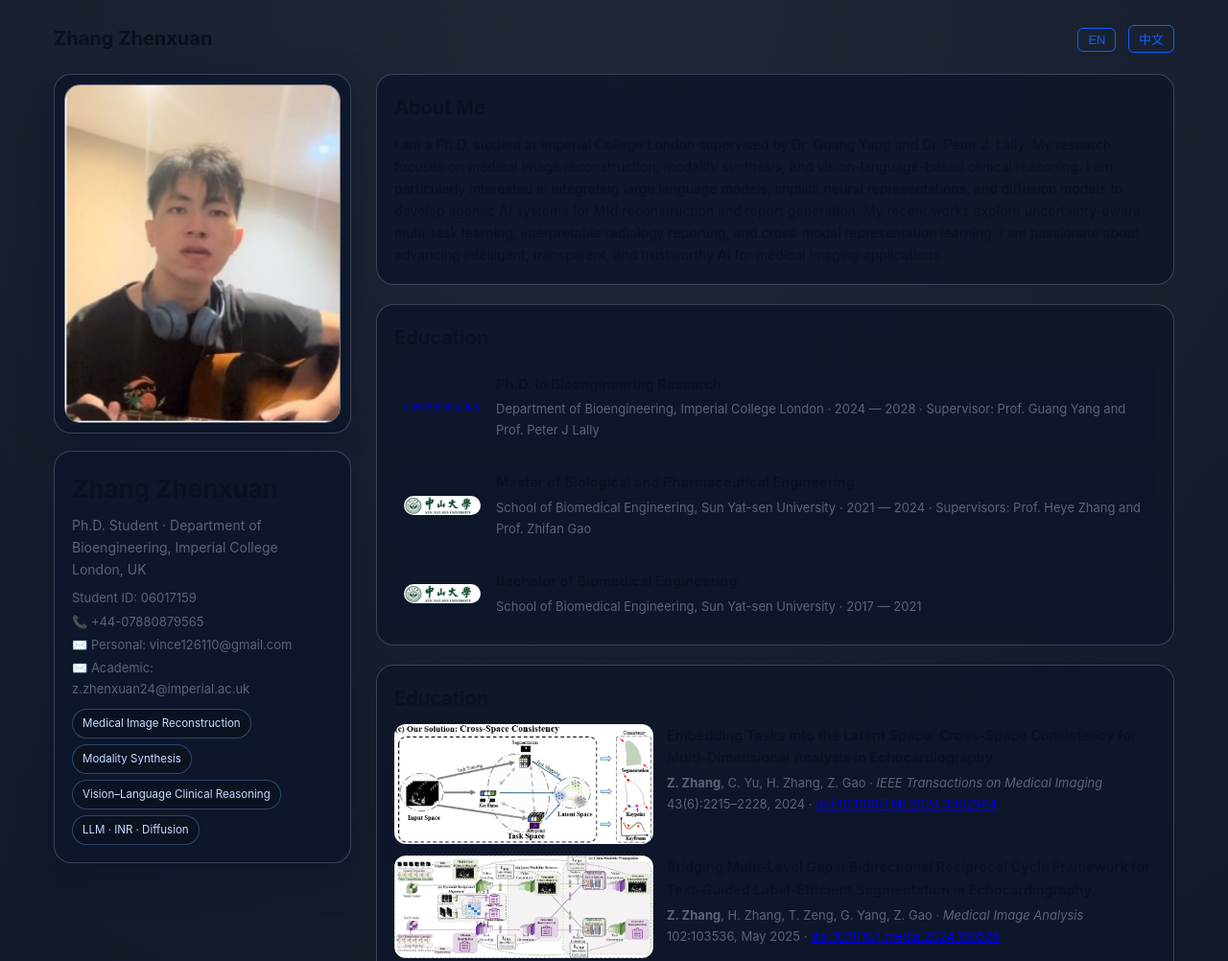
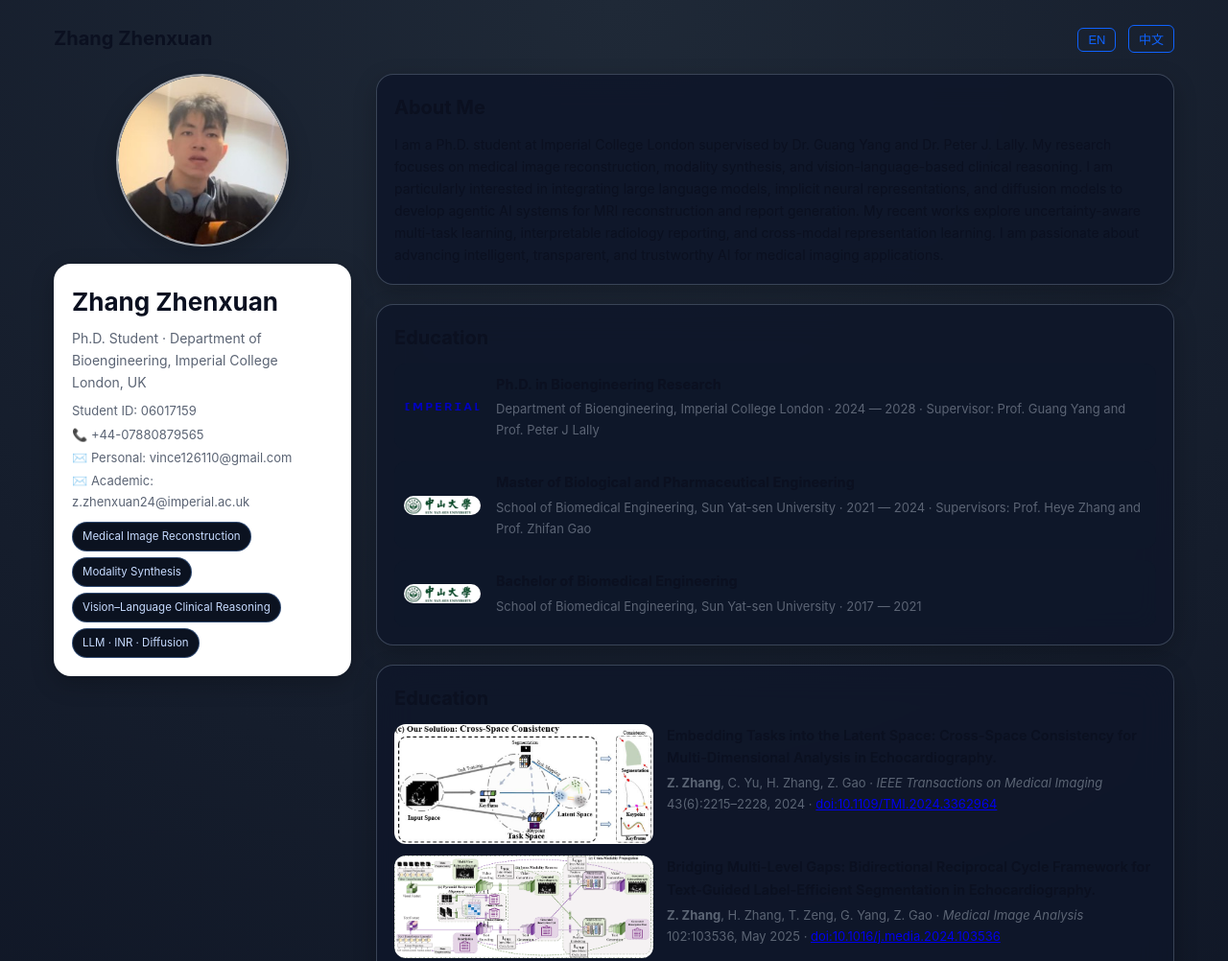
Before and after one commit to Zhenxuan-Zhang/zhenxuan-zhang.github.io, a plain HTML site: page index.html in a window 1280 px wide. Shown: the top 1002 px of the page at 96% size. Drawn offline with Linux system fonts and the light colour scheme.

Commit message:
Update styles for card and headshot elements

```diff
--- a/index.html
+++ b/index.html
@@ -10,16 +10,17 @@
     :root{
     --bg:#0b1020;
     --bg-glass:rgba(255,255,255,0.04);
-      --card:#11162a;
-      --muted:#a3acc2;
-      --text:#e6ecff;
-      --brand:#6ea8fe;
-      --accent:#8bd3ff;
-      --ring:rgba(110,168,254,.4);
+    --card:rgba(255,255,255,0.18); /* ✨卡片变亮玻璃 */
+    --muted:#374151; /* 更深灰 */
+    --text:#111827; /* 主文本变深色（深灰黑） */
+    --brand:#2563eb; /* 科技蓝 */
+    --accent:#0ea5e9;
+    --ring:rgba(37,99,235,.35);
     --w:1200px;
     --r:18px;
-      --blur:14px;
+    --blur:18px; /* 更柔和 */
   }
+
 
     /* 亮色模式可选 */
     @media (prefers-color-scheme: light){
@@ -102,29 +103,46 @@
     }
 
     /* 通用卡片 */
-    .card{
-      background:rgba(15,23,42,0.92);
+    .card, section{
+    background:var(--card);
+    backdrop-filter:blur(var(--blur));
     border-radius:var(--r);
-      padding:18px 18px;
-      border:1px solid rgba(148,163,184,0.32);
-      box-shadow:0 14px 35px rgba(15,23,42,.8);
+    padding:18px;
+    border:1px solid rgba(255,255,255,0.22);
+    box-shadow:0 8px 25px rgba(0,0,0,.22);
   }
 
-    /* 左侧头像卡片 */
+
+    /* 左侧头像卡片 - 圆形头像 */
     .headshot-card{
-      padding:10px;
+      padding:0;
+      width:180px;  /* 可根据需要调大小 */
+      height:180px;
+      margin:0 auto;
+      background:rgba(255,255,255,0.22);
+      border-radius:50%;
+      display:flex;
+      align-items:center;
+      justify-content:center;
+      overflow:hidden;
+      border:2px solid rgba(255,255,255,0.5);
+      backdrop-filter:blur(10px);
     }
+
     .headshot{
-      border-radius:16px;
+      width:100%;
+      height:100%;
+      border-radius:50%;
       overflow:hidden;
-      border:1.5px solid rgba(255,255,255,0.45);
     }
+
     .headshot img{
-      display:block;
       width:100%;
-      height:auto;
+      height:100%;
       object-fit:cover;
+      border-radius:50%;
     }
+
 
     .profile-name{
       font-size:26px;
```
Lines whose indentation alone changed are shown as unchanged.
